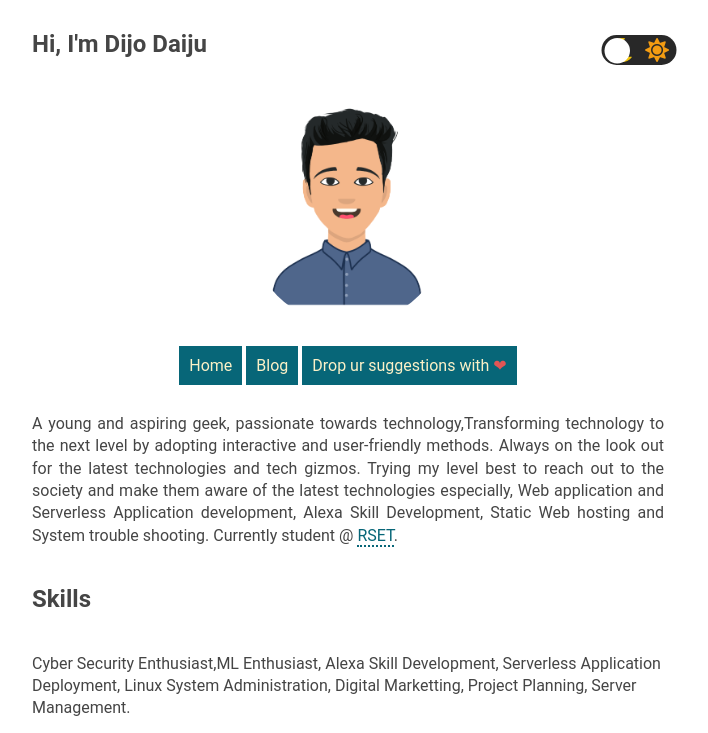
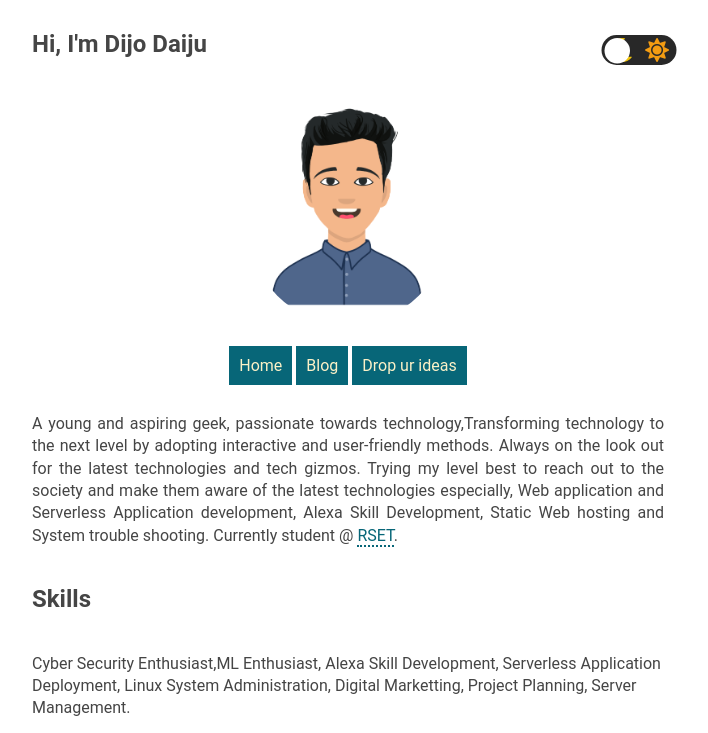
Before and after one commit to dijodaiju7/dijodaiju7.github.io, a plain HTML site: page about.html in a window 1280 px wide. Shown: the top 733 px of the page, without its empty margins (292-1000 px from the left). Drawn offline with Linux system fonts and the light colour scheme.

Commit message:
updated about.html

```diff
--- a/about.html
+++ b/about.html
@@ -34,7 +34,7 @@
                 <div class="nav">
                 <a href="./index.html">Home</a>
                 <a href="https://devokoder.blogspot.com/">Blog</a>
-                <a href="https://dijodaijuc.typeform.com/to/uXZaaRip">Drop ur suggestions with<span style="color: #e25555;"> &#10084;</span></a>
+                <a href="https://dijodaijuc.typeform.com/to/uXZaaRip">Drop ur ideas</a>
 
                 </div>
                 <p>A young and aspiring geek, passionate towards technology,Transforming technology to the next level by adopting interactive and user-friendly methods. Always on the look out for the latest technologies and tech gizmos. Trying my level best to reach out to the society and make them aware of the latest technologies especially, Web application and Serverless Application development, Alexa Skill Development, Static Web hosting and System trouble shooting.
```
